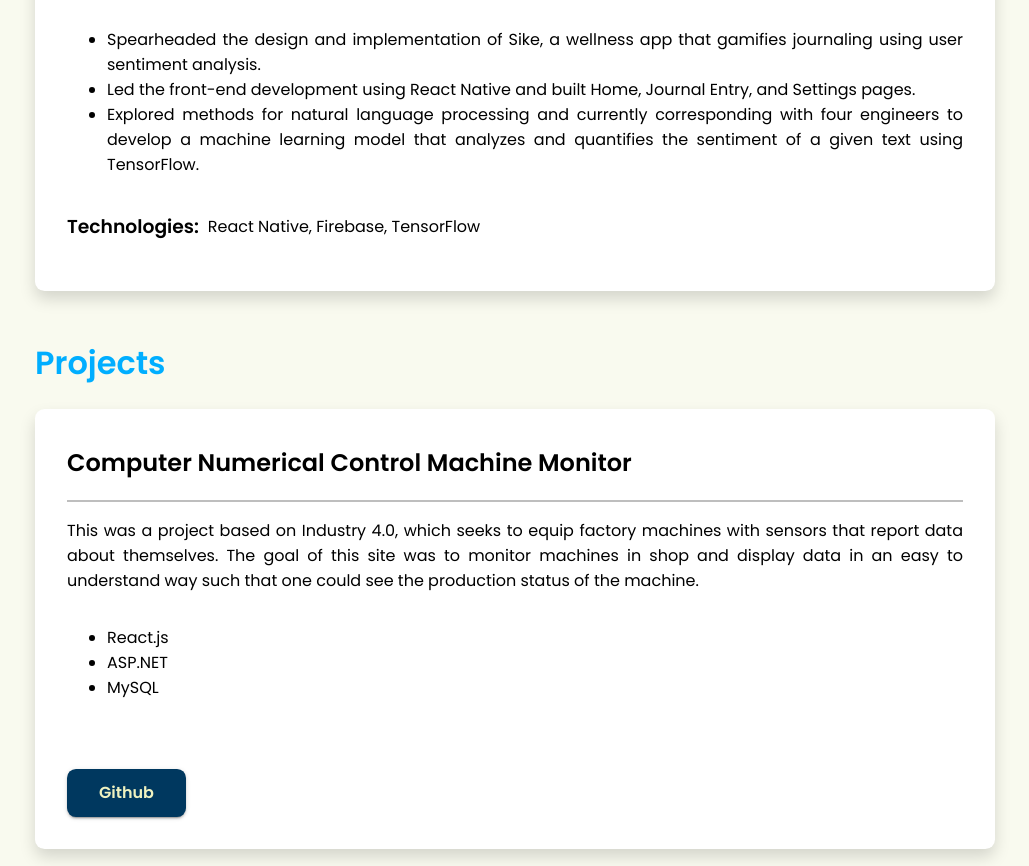
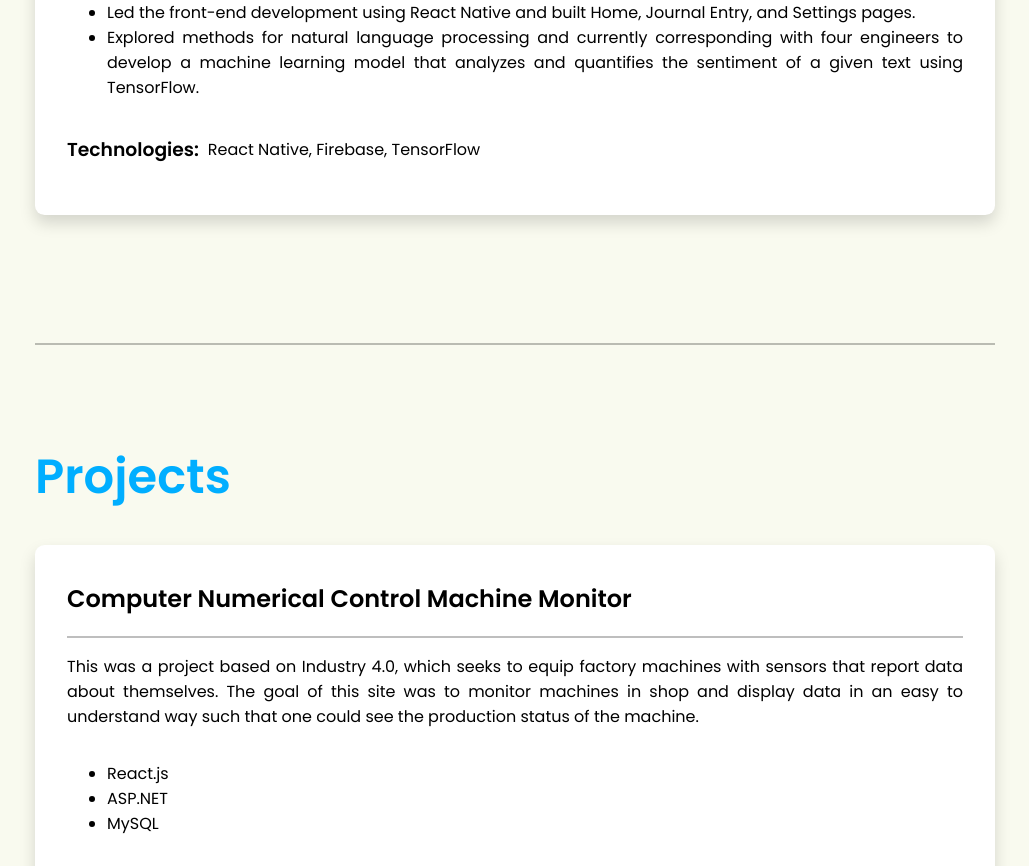
Before and after one commit to jamesmwu/Personal-Website, a React (Create React App) app: page /experience in a window 1280 px wide. Shown: the part 1167-2033 px from the top of the page, without its empty margins (125-1154 px from the left). Built offline with nearby package versions, Linux system fonts and the light colour scheme.

Commit message:
More updates to Experience page, added line break separating projects and internships, corrected internship card formatting

```diff
--- a/src/components/InternshipCard.js
+++ b/src/components/InternshipCard.js
@@ -16,14 +16,15 @@ function InternshipCard({ title, desc, website, points, tech }) {
               return <li>{item}</li>;
             })}
           </ul>
-          {website ? (
-            <div style={{ margin: '2rem 0' }}>
+
+          <div className='tech'>
+            <div className='techContainer'>
+              <h3>Technologies:&nbsp;&nbsp;</h3>
+              <p>{stack}</p>
+            </div>
+            {website ? (
               <StylizedButton text={'Website'} link={website} />
-            </div>
-          ) : null}
-          <div className='tech'>
-            <h3>Technologies:&nbsp;&nbsp;</h3>
-            <p>{stack}</p>
+            ) : null}
           </div>
         </div>
       </div>
--- a/src/pages/Experience.js
+++ b/src/pages/Experience.js
@@ -1,4 +1,5 @@
 import React from 'react';
+import '../styles/Experience.css';
 import ProjectCard from '../components/ProjectCard';
 import InternshipCard from '../components/InternshipCard';
 
@@ -73,7 +74,7 @@ const projects = [
 
 function Experience() {
   return (
-    <div>
+    <div className='exp'>
       <h1>Internships</h1>
       {internships.map(internship => {
         return (
@@ -88,6 +89,7 @@ function Experience() {
           </div>
         );
       })}
+      <hr className='lineBreak' />
       <h1>Projects</h1>
       {projects.map(project => {
         return (
--- /dev/null
+++ b/src/styles/Experience.css
@@ -0,0 +1,9 @@
+.exp h1 {
+  font-size: 3rem;
+}
+
+.lineBreak {
+  border: 0.01rem solid rgba(0, 0, 0, 0.256);
+  margin-top: 8rem;
+  margin-bottom: 6rem;
+}
--- a/src/styles/components.css
+++ b/src/styles/components.css
@@ -89,4 +89,10 @@ nav a:hover {
 .tech {
   display: flex;
   align-items: center;
+  justify-content: space-between;
 }
+
+.techContainer {
+  display: flex;
+  align-items: center;
+}
```
